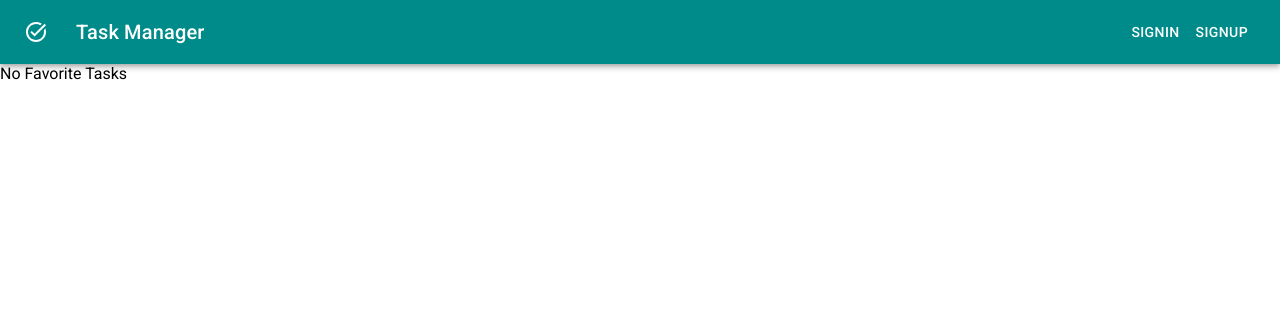
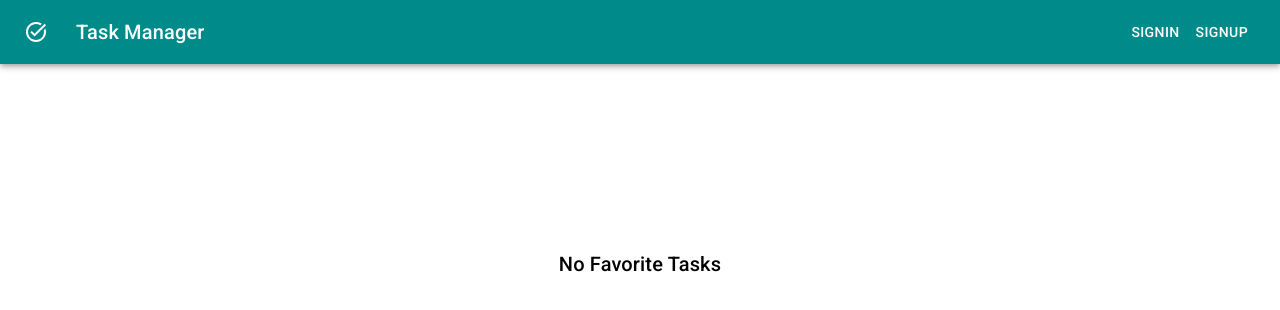
Before and after one commit to getssh/task_manager, a React (Create React App) app in the folder frontend/: page /liked in a window 1280 px wide. Shown: the top 310 px of the page. Built offline with nearby package versions, Linux system fonts and the light colour scheme.

Commit message:
Update message position on no tasks

```diff
--- a/frontend/src/components/AllTasks.jsx
+++ b/frontend/src/components/AllTasks.jsx
@@ -1,4 +1,4 @@
-import { Box, Input } from '@mui/material'
+import { Box, Input, Typography } from '@mui/material'
 import { useEffect, useState } from 'react'
 import {useSelector, useDispatch} from 'react-redux'
 import {useNavigate} from 'react-router-dom'
@@ -65,6 +65,7 @@ const AllTasks = () => {
       <Box flex={4}>
         <Box sx={{display: 'flex', justifyContent: 'center', backgroundColor: 'lavender',
           width: '80%', marginLeft: {xs:'0%', sm:'10%'}, borderRadius: 2,
+          boxShadow: '5px 5px 5px lightgrey'
         }} p={3} mb={2}>
           <Box component='form' sx={{width: {xs:'100%', sm: '80%'}, marginLeft: {xs:'10%', sm:'0%', md:'10%'}}}>
             <Input
@@ -106,14 +107,16 @@ const AllTasks = () => {
             </Box>
           </Box>
         </Box>
-        <div style={{display: 'grid', gridTemplateColumns: 'repeat(auto-fill, minmax(300px, 1fr))', gap:2}}>
+        <div style={{display: 'grid', gridTemplateColumns: 'repeat(auto-fill, minmax(300px, 1fr))', gap:7}}>
         {tasks && tasks.length > 0 ? (
 
             tasks.map((task) => (
                 <Task key={task._id} task={task}/>
               ))
             ) : (
-              <div>No Task</div>
+              <Box sx={{gridColumn: "1 / -1", display: 'flex', justifyContent:'center', alignItems: 'center', height: '50vh'}}>
+                <Typography variant='h5' sx={{textAlign: 'center', width: '100%'}}>No Tasks Created</Typography>
+              </Box>
               )}
         </div>
       </Box>
--- a/frontend/src/components/TaskFilter.jsx
+++ b/frontend/src/components/TaskFilter.jsx
@@ -1,4 +1,4 @@
-import { Box, List, ListItem, ListItemText } from '@mui/material'
+import { Box, List, ListItem, ListItemText, Typography } from '@mui/material'
 import React, { useEffect } from 'react'
 import { useSelector, useDispatch } from 'react-redux'
 import { getTasks } from '../features/tasks/taskSlice'
@@ -31,7 +31,11 @@ const TaskFilter = ({favFilter}) => {
           </List>
         ))
       ) : (
-        <div>No {favFilter ? 'Favorite' : 'Completed'} Tasks</div>
+        <Box
+        sx={{gridColumn: "1 / -1", display: 'flex', justifyContent:'center', alignItems: 'center', height: '50vh'}}
+        >
+          <Typography variant='h6' sx={{textAlign: 'center', width: '100%'}}>No {favFilter ? 'Favorite' : 'Completed'} Tasks</Typography>
+        </Box>
       )}
     </Box>
   )
```
